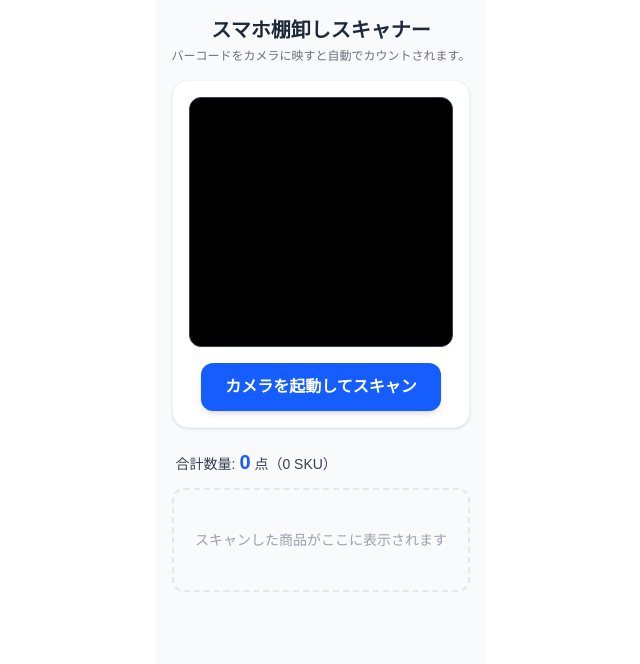
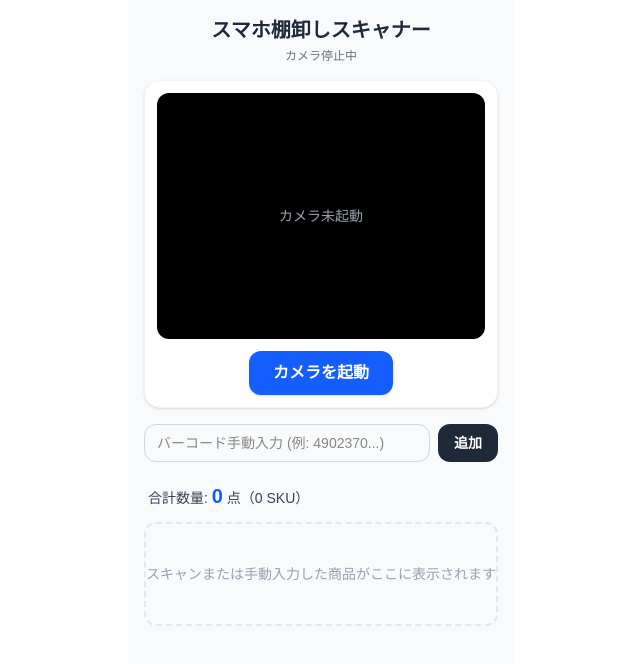
Before and after one commit to COTA-hoshuyama/inventory-scanner, a Next.js app: page / in a window 1280 px wide. Shown: the top 664 px of the page, without its empty margins (319-959 px from the left). Built offline with nearby package versions, Linux system fonts and the light colour scheme.

Commit message:
feat: use direct native barcode detector with manual fallback

```diff
--- a/app/page.tsx
+++ b/app/page.tsx
@@ -1,154 +1,6 @@
 "use client";
 
 import { useState, useEffect, useRef } from "react";
-import { Html5Qrcode, Html5QrcodeSupportedFormats } from "html5-qrcode";
-
-interface Props {
-  onScanSuccess: (decodedText: string) => void;
-}
-
-function BarcodeScanner({ onScanSuccess }: Props) {
-  const [isScanning, setIsScanning] = useState(false);
-  const [errorMessage, setErrorMessage] = useState<string | null>(null);
-  const [lastScanned, setLastScanned] = useState<string | null>(null);
-  const scannerRef = useRef<Html5Qrcode | null>(null);
-  const lastScannedCodeRef = useRef<string | null>(null);
-  const lastScannedTimeRef = useRef<number>(0);
-
-  const elementId = "html5-qrcode-reader";
-
-  const startScanner = async () => {
-    try {
-      setErrorMessage(null);
-
-      if (scannerRef.current) {
-        try {
-          await scannerRef.current.stop();
-          scannerRef.current.clear();
-        } catch (_) {}
-      }
-
-      // スマホ内蔵の超高速BarcodeDetectorを最優先で使用
-      const scanner = new Html5Qrcode(elementId, {
-        useBarCodeDetectorIfSupported: true,
-        formatsToSupport: [
-          Html5QrcodeSupportedFormats.EAN_13,
-          Html5QrcodeSupportedFormats.EAN_8,
-          Html5QrcodeSupportedFormats.CODE_128,
-          Html5QrcodeSupportedFormats.UPC_A,
-          Html5QrcodeSupportedFormats.UPC_E,
-        ],
-        verbose: false,
-      });
-      scannerRef.current = scanner;
-
-      // 画面全体を読み取り対象にして認識率を最大化
-      const config = {
-        fps: 20,
-        // qrboxを指定しないことで、カメラ映像全体からバーコードを高速自動検出
-      };
-
-      await scanner.start(
-        { facingMode: "environment" },
-        config,
-        (decodedText) => {
-          const now = Date.now();
-          if (
-            decodedText === lastScannedCodeRef.current &&
-            now - lastScannedTimeRef.current < 1500
-          ) {
-            return;
-          }
-
-          lastScannedCodeRef.current = decodedText;
-          lastScannedTimeRef.current = now;
-          setLastScanned(decodedText);
-
-          // バイブレーション（対応機種）
-          if (typeof window !== "undefined" && window.navigator.vibrate) {
-            window.navigator.vibrate(120);
-          }
-
-          onScanSuccess(decodedText);
-        },
-        () => {}
-      );
-
-      setIsScanning(true);
-    } catch (err: any) {
-      console.error("Camera start failed:", err);
-      setErrorMessage(
-        "カメラを起動できませんでした。ブラウザのカメラ権限が「許可」になっているか確認してください。"
-      );
-    }
-  };
-
-  const stopScanner = async () => {
-    if (scannerRef.current && isScanning) {
-      try {
-        await scannerRef.current.stop();
-        scannerRef.current.clear();
-      } catch (e) {
-        console.error("Failed to stop scanner", e);
-      }
-      setIsScanning(false);
-    }
-  };
-
-  useEffect(() => {
-    return () => {
-      if (scannerRef.current && scannerRef.current.isScanning) {
-        scannerRef.current.stop().catch(console.error);
-      }
-    };
-  }, []);
-
-  return (
-    <div className="w-full flex flex-col items-center">
-      <div
-        id={elementId}
-        className="w-full max-w-sm rounded-xl overflow-hidden bg-black border border-gray-700 min-h-[250px] relative shadow-inner"
-      />
-
-      {/* 最後に読み取ったバーコードの即時フィードバック */}
-      {lastScanned && (
-        <div className="mt-2 py-1 px-3 bg-green-50 border border-green-300 text-green-700 text-xs font-mono font-bold rounded-full animate-pulse">
-          読取成功: {lastScanned}
-        </div>
-      )}
-
-      {isScanning && !lastScanned && (
-        <p className="text-xs text-gray-500 mt-2 text-center">
-          バーコードをカメラの画面内に写してください
-        </p>
-      )}
-
-      {errorMessage && (
-        <div className="p-3 mt-3 bg-red-50 border border-red-200 rounded-lg text-red-600 text-xs text-center w-full max-w-sm">
-          {errorMessage}
-        </div>
-      )}
-
-      <div className="mt-4 flex gap-2">
-        {!isScanning ? (
-          <button
-            onClick={startScanner}
-            className="px-6 py-3 bg-blue-600 hover:bg-blue-700 active:bg-blue-800 text-white font-semibold rounded-xl shadow-md active:scale-95 transition"
-          >
-            カメラを起動してスキャン
-          </button>
-        ) : (
-          <button
-            onClick={stopScanner}
-            className="px-6 py-3 bg-gray-600 hover:bg-gray-700 active:bg-gray-800 text-white font-semibold rounded-xl shadow-md active:scale-95 transition"
-          >
-            カメラを停止
-          </button>
-        )}
-      </div>
-    </div>
-  );
-}
 
 interface InventoryItem {
   barcode: string;
@@ -164,12 +16,22 @@ const PRODUCT_MASTER: Record<string, string> = {
 
 export default function InventoryPage() {
   const [items, setItems] = useState<Record<string, InventoryItem>>({});
+  const [isScanning, setIsScanning] = useState(false);
+  const [statusMsg, setStatusMsg] = useState<string>("カメラ停止中");
+  const [manualInput, setManualInput] = useState("");
+  const [lastScanned, setLastScanned] = useState<string | null>(null);
 
+  const videoRef = useRef<HTMLVideoElement | null>(null);
+  const streamRef = useRef<MediaStream | null>(null);
+  const animFrameRef = useRef<number | null>(null);
+  const lastScannedTimeRef = useRef<number>(0);
+  const lastScannedCodeRef = useRef<string | null>(null);
+
+  // バーコード追加処理
   const handleScanSuccess = (barcode: string) => {
     setItems((prev) => {
       const existing = prev[barcode];
       const name = PRODUCT_MASTER[barcode] || "未登録商品";
-
       return {
         ...prev,
         [barcode]: {
@@ -179,6 +41,16 @@ export default function InventoryPage() {
         },
       };
     });
+  };
+
+  // 手動入力追加
+  const handleManualAdd = (e: React.FormEvent) => {
+    e.preventDefault();
+    const code = manualInput.trim();
+    if (!code) return;
+    handleScanSuccess(code);
+    setLastScanned(code);
+    setManualInput("");
   };
 
   const handleManualCountChange = (barcode: string, delta: number) => {
@@ -199,6 +71,112 @@ export default function InventoryPage() {
     }
   };
 
+  // スキャン開始
+  const startScanner = async () => {
+    try {
+      setStatusMsg("カメラ起動中...");
+
+      // 既存ストリーム停止
+      if (streamRef.current) {
+        streamRef.current.getTracks().forEach((track) => track.stop());
+      }
+
+      // スマホ背面カメラを要求
+      const stream = await navigator.mediaDevices.getUserMedia({
+        video: {
+          facingMode: { ideal: "environment" },
+          width: { ideal: 1920 },
+          height: { ideal: 1080 },
+        },
+        audio: false,
+      });
+
+      streamRef.current = stream;
+      if (videoRef.current) {
+        videoRef.current.srcObject = stream;
+        await videoRef.current.play();
+      }
+
+      setIsScanning(true);
+      setStatusMsg("バーコードをかざしてください");
+
+      // BarcodeDetectorの存在確認
+      let detector: any = null;
+      if ("BarcodeDetector" in window) {
+        try {
+          detector = new (window as any).BarcodeDetector({
+            formats: ["ean_13", "ean_8", "code_128", "upc_a", "upc_e", "qr_code"],
+          });
+        } catch (e) {
+          console.warn("BarcodeDetector formats error:", e);
+        }
+      }
+
+      // ループスキャン処理
+      const scanLoop = async () => {
+        if (!videoRef.current || videoRef.current.readyState < 2) {
+          animFrameRef.current = requestAnimationFrame(scanLoop);
+          return;
+        }
+
+        if (detector) {
+          try {
+            const barcodes = await detector.detect(videoRef.current);
+            if (barcodes && barcodes.length > 0) {
+              const code = barcodes[0].rawValue;
+              const now = Date.now();
+              if (
+                code !== lastScannedCodeRef.current ||
+                now - lastScannedTimeRef.current > 1500
+              ) {
+                lastScannedCodeRef.current = code;
+                lastScannedTimeRef.current = now;
+                setLastScanned(code);
+                handleScanSuccess(code);
+
+                if (navigator.vibrate) {
+                  navigator.vibrate(100);
+                }
+              }
+            }
+          } catch (e) {
+            // detect error ignore
+          }
+        }
+
+        animFrameRef.current = requestAnimationFrame(scanLoop);
+      };
+
+      animFrameRef.current = requestAnimationFrame(scanLoop);
+    } catch (err: any) {
+      console.error(err);
+      setStatusMsg("カメラの起動に失敗しました。カメラ権限を確認してください。");
+    }
+  };
+
+  // スキャン停止
+  const stopScanner = () => {
+    if (animFrameRef.current) {
+      cancelAnimationFrame(animFrameRef.current);
+      animFrameRef.current = null;
+    }
+    if (streamRef.current) {
+      streamRef.current.getTracks().forEach((track) => track.stop());
+      streamRef.current = null;
+    }
+    if (videoRef.current) {
+      videoRef.current.srcObject = null;
+    }
+    setIsScanning(false);
+    setStatusMsg("カメラ停止中");
+  };
+
+  useEffect(() => {
+    return () => {
+      stopScanner();
+    };
+  }, []);
+
   const itemList = Object.values(items);
   const totalCount = itemList.reduce((acc, cur) => acc + cur.actualCount, 0);
 
@@ -206,15 +184,73 @@ export default function InventoryPage() {
     <main className="min-h-screen bg-gray-50 p-4 pb-20 max-w-lg mx-auto">
       <header className="mb-4 text-center">
         <h1 className="text-xl font-bold text-gray-800">スマホ棚卸しスキャナー</h1>
-        <p className="text-xs text-gray-500 mt-1">
-          バーコードをカメラに映すと自動でカウントされます。
-        </p>
+        <p className="text-xs text-gray-500 mt-1">{statusMsg}</p>
       </header>
 
-      <section className="bg-white p-4 rounded-2xl shadow-sm border border-gray-100 mb-5">
-        <BarcodeScanner onScanSuccess={handleScanSuccess} />
-      </section>
+      {/* カメラプレビュー */}
+      <div className="bg-white p-3 rounded-2xl shadow-sm border border-gray-100 mb-4 flex flex-col items-center">
+        <div className="relative w-full aspect-[4/3] max-w-sm rounded-xl overflow-hidden bg-black flex items-center justify-center">
+          <video
+            ref={videoRef}
+            playsInline
+            muted
+            className={`w-full h-full object-cover ${!isScanning ? "hidden" : ""}`}
+          />
+          {!isScanning && (
+            <div className="text-gray-400 text-sm">カメラ未起動</div>
+          )}
+          {isScanning && (
+            <div className="absolute inset-0 border-2 border-dashed border-red-500/50 pointer-events-none flex items-center justify-center">
+              <div className="w-3/4 h-24 border-2 border-red-500 rounded-lg"></div>
+            </div>
+          )}
+        </div>
 
+        {lastScanned && (
+          <div className="mt-2 py-1 px-4 bg-emerald-100 text-emerald-800 font-mono font-bold text-sm rounded-full animate-bounce">
+            読取成功: {lastScanned}
+          </div>
+        )}
+
+        <div className="mt-3">
+          {!isScanning ? (
+            <button
+              onClick={startScanner}
+              className="px-6 py-2.5 bg-blue-600 hover:bg-blue-700 active:scale-95 text-white font-semibold rounded-xl shadow transition"
+            >
+              カメラを起動
+            </button>
+          ) : (
+            <button
+              onClick={stopScanner}
+              className="px-6 py-2.5 bg-gray-600 hover:bg-gray-700 active:scale-95 text-white font-semibold rounded-xl shadow transition"
+            >
+              カメラを停止
+            </button>
+          )}
+        </div>
+      </div>
+
+      {/* 手動バーコード入力フォーム */}
+      <form onSubmit={handleManualAdd} className="mb-5 flex gap-2">
+        <input
+          type="text"
+          inputMode="numeric"
+          pattern="[0-9]*"
+          placeholder="バーコード手動入力 (例: 4902370...)"
+          value={manualInput}
+          onChange={(e) => setManualInput(e.target.value)}
+          className="flex-1 px-3 py-2 border border-gray-300 rounded-xl text-sm outline-none focus:border-blue-500"
+        />
+        <button
+          type="submit"
+          className="px-4 py-2 bg-gray-800 text-white text-sm font-semibold rounded-xl active:scale-95"
+        >
+          追加
+        </button>
+      </form>
+
+      {/* 棚卸し集計リスト */}
       <div className="flex justify-between items-center mb-3 px-1">
         <div className="text-sm font-medium text-gray-700">
           合計数量: <span className="text-xl font-bold text-blue-600">{totalCount}</span> 点（{itemList.length} SKU）
@@ -232,13 +268,13 @@ export default function InventoryPage() {
       <section className="space-y-2">
         {itemList.length === 0 ? (
           <div className="text-center py-10 text-gray-400 text-sm border-2 border-dashed border-gray-200 rounded-xl">
-            スキャンした商品がここに表示されます
+            スキャンまたは手動入力した商品がここに表示されます
           </div>
         ) : (
           itemList.map((item) => (
             <div
               key={item.barcode}
-              className="flex items-center justify-between p-3.5 bg-white border border-gray-200 rounded-xl shadow-sm"
+              className="flex items-center justify-between p-3 bg-white border border-gray-200 rounded-xl shadow-sm"
             >
               <div className="flex-1 min-w-0 pr-3">
                 <div className="font-semibold text-gray-800 text-sm truncate">
@@ -252,7 +288,7 @@ export default function InventoryPage() {
               <div className="flex items-center gap-2">
                 <button
                   onClick={() => handleManualCountChange(item.barcode, -1)}
-                  className="w-9 h-9 flex items-center justify-center rounded-lg bg-gray-100 active:bg-gray-200 text-gray-700 font-bold text-lg transition"
+                  className="w-9 h-9 flex items-center justify-center rounded-lg bg-gray-100 active:bg-gray-200 text-gray-700 font-bold text-lg"
                 >
                   -
                 </button>
@@ -261,7 +297,7 @@ export default function InventoryPage() {
                 </span>
                 <button
                   onClick={() => handleManualCountChange(item.barcode, 1)}
-                  className="w-9 h-9 flex items-center justify-center rounded-lg bg-gray-100 active:bg-gray-200 text-gray-700 font-bold text-lg transition"
+                  className="w-9 h-9 flex items-center justify-center rounded-lg bg-gray-100 active:bg-gray-200 text-gray-700 font-bold text-lg"
                 >
                   +
                 </button>
```
